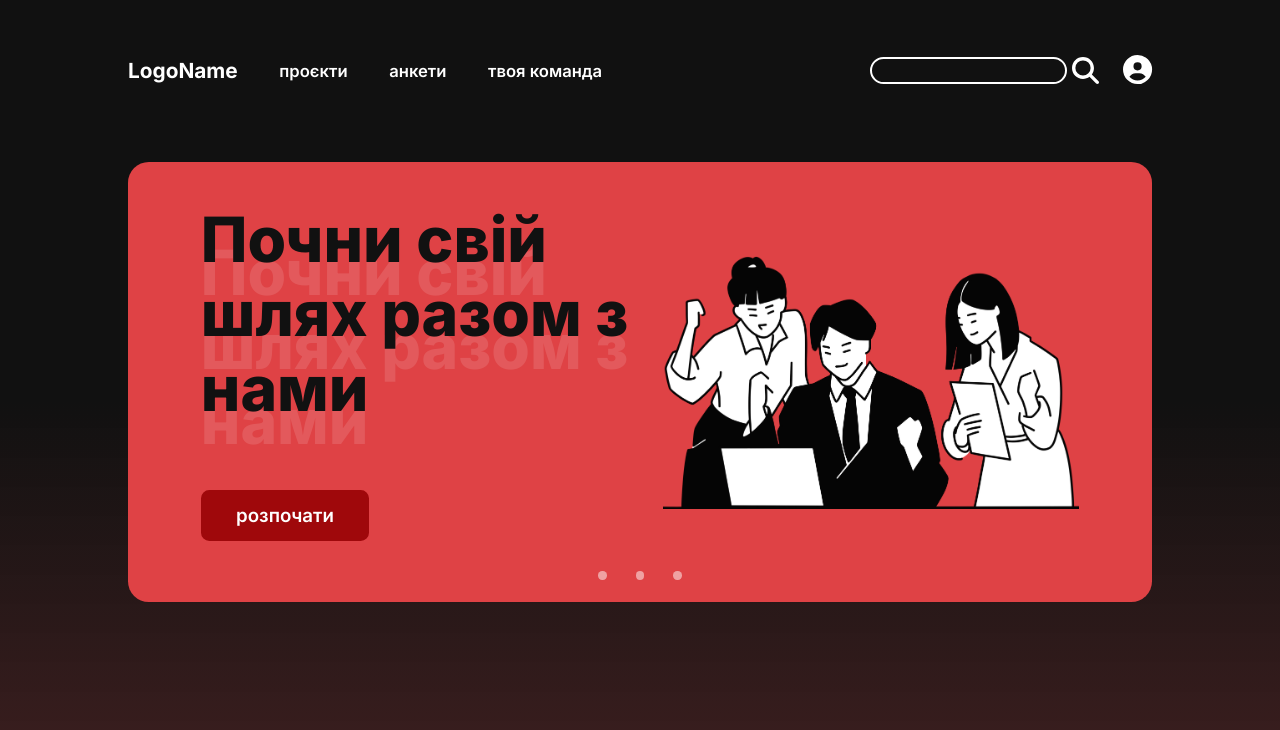
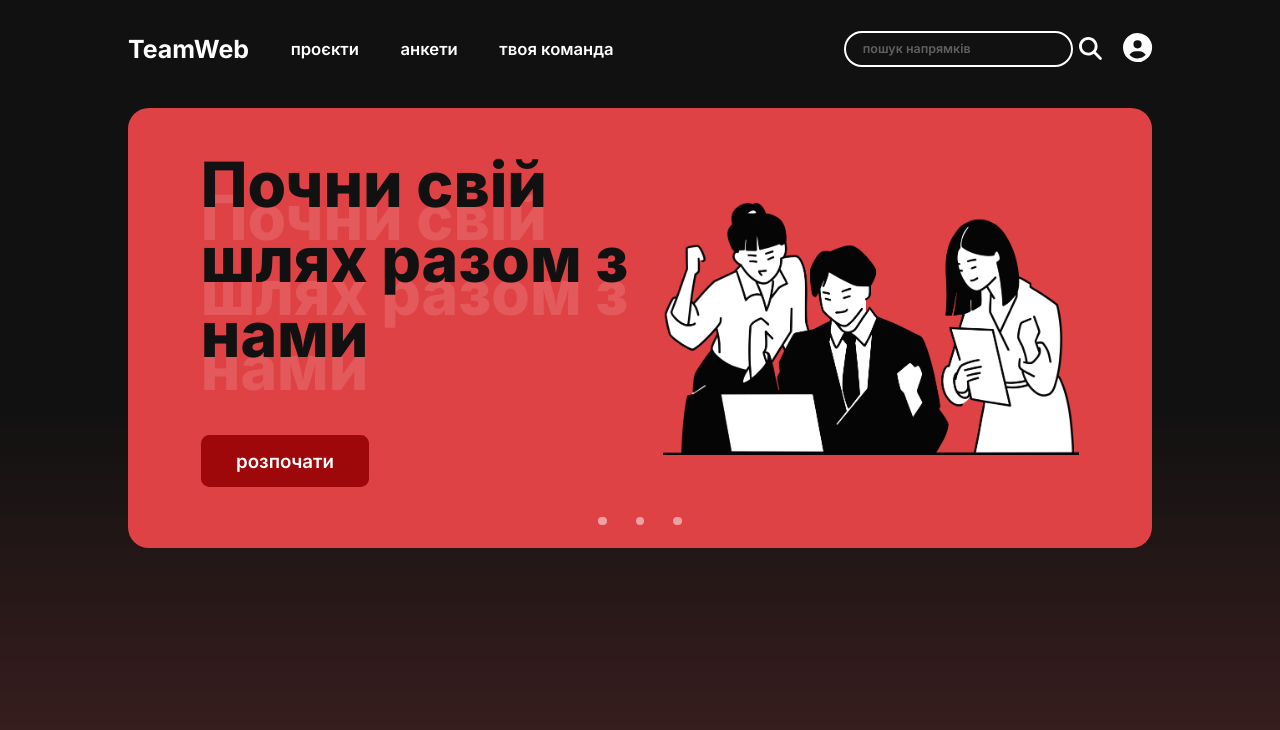
Before and after one commit to SergioVed/teamWebAplication, a React (Create React App) app in the folder client/: page / in a window 1280 px wide. Shown: the top 730 px of the page. Built offline with nearby package versions, Linux system fonts and the light colour scheme.

Commit message:
last header fixes

```diff
--- a/client/src/components/header/index.scss
+++ b/client/src/components/header/index.scss
@@ -3,7 +3,7 @@
     --index: calc(1vw + 1vh)
 }
 .header{
-    padding-top: calc(var(--index) * 1);
+    padding-top: calc(var(--index) * 1.5);
     width: 80vw;
     margin: 0 auto;
     display: flex;
@@ -11,7 +11,7 @@
     align-items: center;
     z-index: 1;
     &__elements{
-        height: 50px;
+        // height: 50px;
         display: flex;
         gap: calc(var(--index) * 2);
         align-items: center;
@@ -25,11 +25,11 @@
         }
         &__a:first-of-type{
             font-weight: 700;
-            font-size: calc(var(--index) * 1);
+            font-size: calc(var(--index) * 1.2);
         }
     }
     &__inputContainer{
-        height: 100px;
+        // height: 100px;
         align-items: center;
         display: flex;
         gap: calc(var(--index)* 1);
--- a/client/src/components/input/index.scss
+++ b/client/src/components/input/index.scss
@@ -3,18 +3,28 @@
 }
 .inputWrapper{
     display: flex;
-    justify-content: space-around;
+    // justify-content: space-around;
     align-items: center;
-    width: calc(var(--index) * 11.3);
+    gap: calc(var(--index) * .3);
+    // width: calc(var(--index) * 11.3);
     &__input{
-        height: calc(var(--index) * 1.3);
-        width: calc(var(--index) * 9.5);
-        border-radius: 74px;
-        border: 2.8px solid #fff;
+        // height: calc(var(--index) * 1.3);
+        width: calc(var(--index) * 11);
+        // border-radius: 74px;
+        border: 2.4px solid #ffffff;
         background: transparent;
         color: #fff;
-        font-size: 20px;
-        padding-left: 16px;
+        font-size: calc(var(--index) * .7);
+        font-weight: 500;
+        padding: calc(var(--index) * .3) calc(var(--index) * .8) calc(var(--index) * .35);
+        border-radius: calc(var(--index) * 1);
+        // padding-left: 16px;
+
+        &::placeholder{
+            font-weight: 600;
+            font-size: calc(var(--index) * .6);
+            opacity: .8;
+        }
     }
     &__input:focus{
         outline: none;
@@ -22,7 +32,8 @@
     &__button{
         background: none;
         border: none;
-        font-size: calc(var(--index) * 1.3);
+        font-size: calc(var(--index) * 1.1);
         color: #fff;
+        cursor: pointer;
     }
 }
--- a/client/src/components/input/index.tsx
+++ b/client/src/components/input/index.tsx
@@ -6,7 +6,7 @@ export const Input = () => {
 
     return(
         <form className="inputWrapper">
-            <input type="text" className="inputWrapper__input"/>
+            <input type="text" placeholder="пошук напрямків" className="inputWrapper__input"/>
             <button className="inputWrapper__button" type="submit"><FontAwesomeIcon icon={faMagnifyingGlass}/></button>
         </form>
     )
--- a/client/src/data/header.ts
+++ b/client/src/data/header.ts
@@ -3,7 +3,7 @@ export interface Element {
 }
 
 export const elements: Element[] = [
-    {value: "LogoName"},
+    {value: "TeamWeb"},
     {value: "проєкти"},
     {value: "анкети"},
     {value: "твоя команда"}
```
